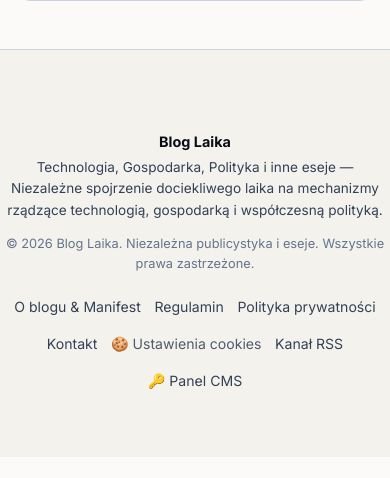
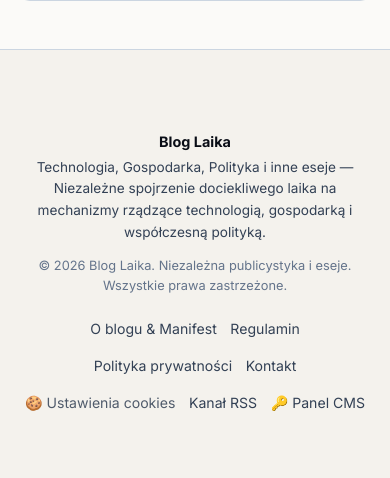
Before and after one commit to Ireneusz1991/blog-laika, a FastAPI app: page / in a window 390 px wide. Shown: the part 3385-3863 px from the top of the page. Before the commit the page ends 3774 px from the top, so only its background shows below. Run offline with FastAPI, Linux system fonts and the light colour scheme; data comes from the database, SQL or seed files in the repository.

Commit message:
Fix alignment of category navigation, header, and footer containers

```diff
--- a/static/css/style.css
+++ b/static/css/style.css
@@ -277,7 +277,6 @@ header.site-header {
   background: var(--bg-secondary);
   border-bottom: 1.5px solid var(--border-color);
   padding: 0.65rem 0;
-  overflow: hidden;
 }
 
 .category-nav-inner {
@@ -288,7 +287,6 @@ header.site-header {
   white-space: nowrap;
   -webkit-overflow-scrolling: touch;
   scrollbar-width: none;
-  max-width: 100%;
 }
 
 .category-nav-inner::-webkit-scrollbar {
@@ -1020,11 +1018,9 @@ footer.site-footer {
 
   .category-nav {
     padding: 0.45rem 0;
-    overflow: hidden;
   }
 
   .category-nav-inner {
-    max-width: 100%;
     padding: 0.1rem 0;
   }
 
--- a/templates/base.html
+++ b/templates/base.html
@@ -35,7 +35,8 @@
 
   <!-- Header: Czysty, elegancki z logo i wyszukiwarką -->
   <header class="site-header">
-    <div class="container header-inner">
+    <div class="container">
+      <div class="header-inner">
         <a href="{{ base_url }}/" class="brand-link" title="{{ blog_title }} - Strona główna">
           <svg class="brand-logo-svg" viewBox="0 0 360 54" width="310" height="46" xmlns="http://www.w3.org/2000/svg">
             <defs>
@@ -89,11 +90,13 @@
           </button>
         </div>
       </div>
+    </div>
   </header>
 
   <!-- Category Filter Bar -->
   <nav class="category-nav">
-    <div class="container category-nav-inner">
+    <div class="container">
+      <div class="category-nav-inner">
         <a href="{{ base_url }}/" class="category-chip {% if not current_category %}active{% endif %}">
           Wszystkie
         </a>
@@ -104,6 +107,7 @@
         </a>
         {% endfor %}
       </div>
+    </div>
   </nav>
 
   <!-- Main Body Content -->
@@ -113,7 +117,8 @@
 
   <!-- Footer -->
   <footer class="site-footer">
-    <div class="container footer-inner">
+    <div class="container">
+      <div class="footer-inner">
         <div class="footer-brand">
           <p style="font-weight: 700; color: var(--text-primary); margin-bottom: 0.25rem;">{{ blog_title }}</p>
           <p style="font-size: 0.85rem; max-width: 480px; color: var(--text-secondary);">{{ blog_tagline }} — {{ blog_description }}</p>
@@ -132,6 +137,7 @@
             <li><a href="{{ base_url }}/rss.xml" target="_blank" rel="noopener">Kanał RSS</a></li>
             <li><a href="{{ base_url }}/admin/" class="footer-admin-link">🔑 Panel CMS</a></li>
           </ul>
+        </div>
       </div>
     </div>
   </footer>
```
Lines whose indentation alone changed are shown as unchanged.
